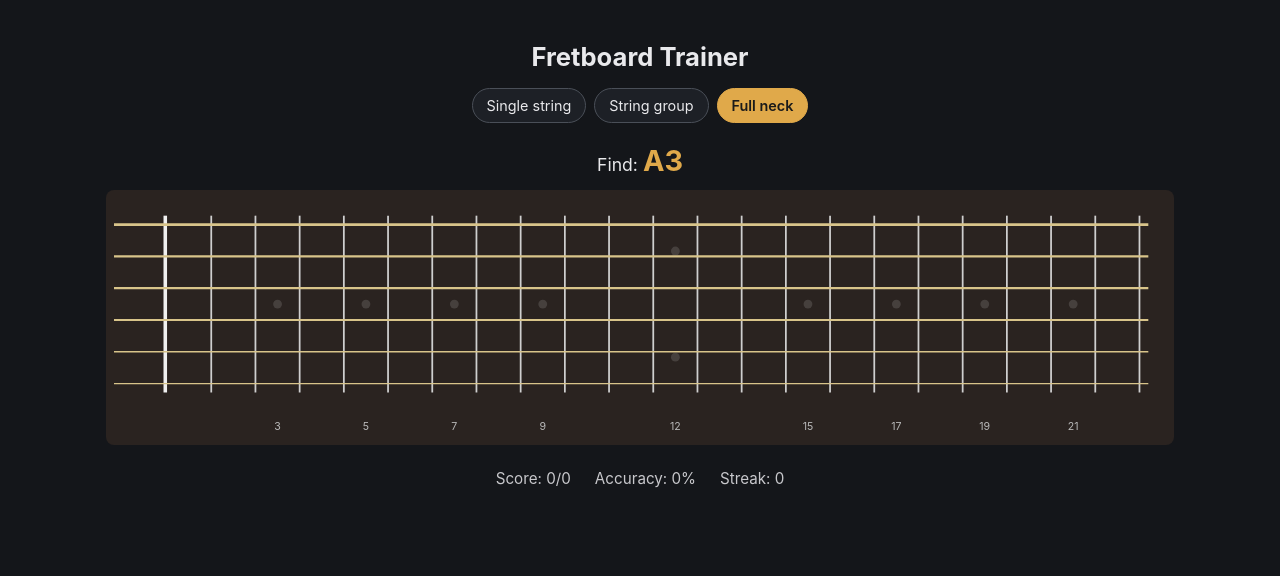
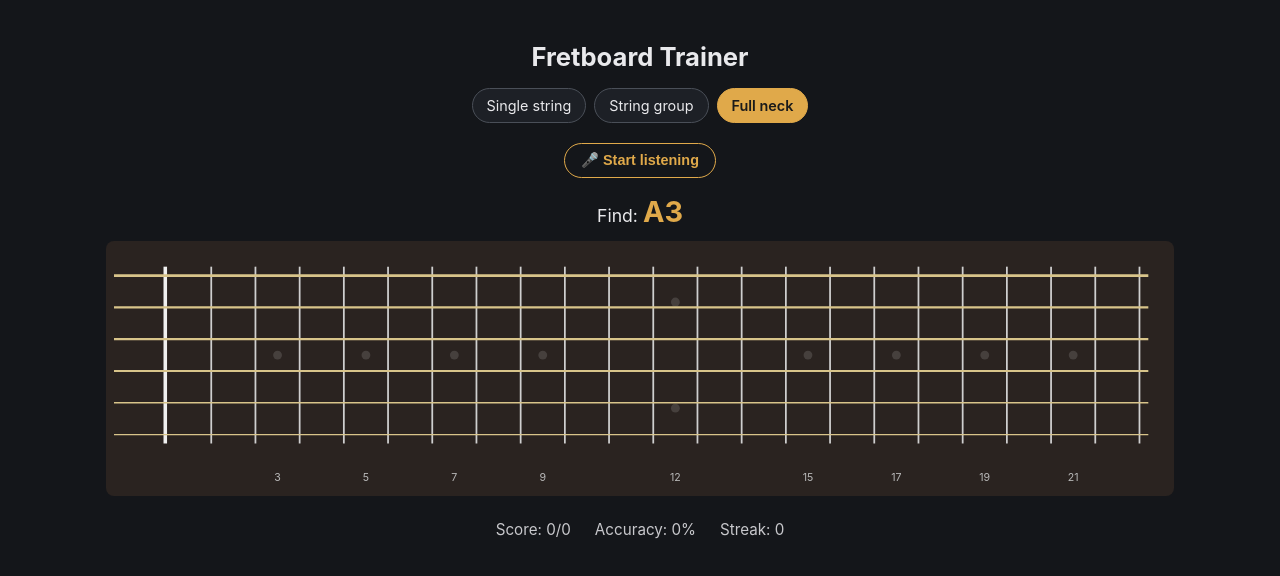
Before and after one commit to PeruvianPesto/fretboard-trainer, a React (Vite) app: page / in a window 1280 px wide. Shown: the top 576 px of the page. Built offline with nearby package versions, Linux system fonts and the light colour scheme.

Commit message:
Added mic input in practice mode

```diff
--- a/package.json
+++ b/package.json
@@ -9,6 +9,7 @@
     "preview": "vite preview"
   },
   "dependencies": {
+    "pitchy": "^4.1.0",
     "react": "^18.3.1",
     "react-dom": "^18.3.1"
   },
--- a/src/App.css
+++ b/src/App.css
@@ -81,6 +81,37 @@ h1 {
   font-weight: 600;
 }
 
+.mic-row {
+  display: flex;
+  align-items: center;
+  justify-content: center;
+  gap: 14px;
+  margin-bottom: 16px;
+  flex-wrap: wrap;
+}
+
+.mic-btn {
+  padding: 8px 16px;
+  border-radius: 20px;
+  border: 1px solid var(--accent);
+  background: transparent;
+  color: var(--accent);
+  cursor: pointer;
+  font-size: 0.9rem;
+  font-weight: 600;
+}
+
+.mic-error {
+  color: var(--wrong);
+  font-size: 0.85rem;
+}
+
+.heard-note {
+  font-size: 0.9rem;
+  color: #c8c8cc;
+  font-variant-numeric: tabular-nums;
+}
+
 .prompt {
   font-size: 1.1rem;
   margin-bottom: 12px;
@@ -90,6 +121,13 @@ h1 {
   font-size: 1.8rem;
   font-weight: 700;
   color: var(--accent);
+}
+
+.feedback-msg {
+  display: block;
+  font-size: 0.85rem;
+  color: var(--wrong);
+  margin-top: 4px;
 }
 
 .fretboard {
--- a/src/App.jsx
+++ b/src/App.jsx
@@ -1,7 +1,13 @@
-import { useEffect, useMemo, useState, useCallback } from 'react'
+import { useEffect, useMemo, useState, useCallback, useRef } from 'react'
 import Fretboard from './components/Fretboard.jsx'
 import Controls, { GROUPS } from './components/Controls.jsx'
-import { cellsForStrings, noteAt, octaveAt, randomChoice } from './lib/fretboard.js'
+import { cellsForStrings, cellsMatchingNote, noteAt, octaveAt, randomChoice } from './lib/fretboard.js'
+import { frequencyToNote } from './lib/pitch.js'
+import { usePitchDetector } from './hooks/usePitchDetector.js'
+
+// How many consecutive stable-pitch frames (~60fps) before a heard note
+// counts as an answer. Filters out attack transients and octave blips.
+const STABLE_FRAMES = 6
 
 export default function App() {
   const [mode, setMode] = useState('all') // 'single' | 'group' | 'all'
@@ -14,6 +20,11 @@ export default function App() {
   const [score, setScore] = useState({ correct: 0, attempts: 0 })
   const [streak, setStreak] = useState(0)
   const [locked, setLocked] = useState(false)
+  const [heard, setHeard] = useState(null) // { note, octave, cents } — currently sung/played pitch
+  const [feedback, setFeedback] = useState(null) // transient "heard the wrong note" message
+
+  const { listening, error: micError, pitch, start: startListening, stop: stopListening } = usePitchDetector()
+  const stableRef = useRef({ note: null, octave: null, count: 0 })
 
   const activeStrings = useMemo(() => {
     if (mode === 'single') return new Set([singleString])
@@ -32,6 +43,8 @@ export default function App() {
     setTargetOctave(octaveAt(cell.stringIndex, cell.fret))
     setCellState({})
     setLocked(false)
+    setFeedback(null)
+    stableRef.current = { note: null, octave: null, count: 0 }
   }, [scopeCells])
 
   // Re-pick whenever the practice scope changes.
@@ -41,6 +54,54 @@ export default function App() {
     setStreak(0)
     // eslint-disable-next-line react-hooks/exhaustive-deps
   }, [mode, singleString, group])
+
+  function handleHeardNote(note, octave) {
+    if (locked || targetNote === null) return
+    const isCorrect = note === targetNote && octave === targetOctave
+
+    setScore((s) => ({ correct: s.correct + (isCorrect ? 1 : 0), attempts: s.attempts + 1 }))
+
+    if (isCorrect) {
+      setStreak((n) => n + 1)
+      setFeedback(null)
+      const matches = cellsMatchingNote(note, octave, [...activeStrings])
+      const newState = {}
+      matches.forEach(({ stringIndex, fret }) => {
+        newState[`${stringIndex}-${fret}`] = 'correct'
+      })
+      setCellState(newState)
+      setLocked(true)
+      setTimeout(pickTarget, 600)
+    } else {
+      setStreak(0)
+      setFeedback(`Heard ${note}${octave} — try again`)
+      setTimeout(() => setFeedback(null), 700)
+    }
+  }
+
+  // Watch the live detected pitch and turn a sustained, stable note into an answer.
+  useEffect(() => {
+    if (!pitch) {
+      stableRef.current = { note: null, octave: null, count: 0 }
+      setHeard(null)
+      return
+    }
+
+    const { note, octave, cents } = frequencyToNote(pitch.frequency)
+    setHeard({ note, octave, cents })
+
+    const s = stableRef.current
+    if (s.note === note && s.octave === octave) {
+      s.count += 1
+    } else {
+      stableRef.current = { note, octave, count: 1 }
+    }
+
+    if (stableRef.current.count === STABLE_FRAMES) {
+      handleHeardNote(note, octave)
+    }
+    // eslint-disable-next-line react-hooks/exhaustive-deps
+  }, [pitch])
 
   function handleCellClick(stringIndex, fret) {
     if (locked || targetNote === null) return
@@ -84,8 +145,21 @@ export default function App() {
         setGroup={setGroup}
       />
 
+      <div className="mic-row">
+        <button className="mic-btn" onClick={listening ? stopListening : startListening}>
+          {listening ? '⏹ Stop listening' : '🎤 Start listening'}
+        </button>
+        {micError && <span className="mic-error">{micError}</span>}
+        {listening && (
+          <span className="heard-note">
+            {heard ? `Hearing: ${heard.note}${heard.octave} (${heard.cents > 0 ? '+' : ''}${heard.cents}¢)` : 'Listening…'}
+          </span>
+        )}
+      </div>
+
       <div className="prompt">
         Find: <span className="target-note">{targetNote}{targetOctave}</span>
+        {feedback && <span className="feedback-msg">{feedback}</span>}
       </div>
 
       <Fretboard activeStrings={activeStrings} cellState={cellState} onCellClick={handleCellClick} />
--- /dev/null
+++ b/src/hooks/usePitchDetector.js
@@ -0,0 +1,89 @@
+import { useCallback, useEffect, useRef, useState } from 'react'
+import { PitchDetector } from 'pitchy'
+
+const FFT_SIZE = 4096
+const CLARITY_THRESHOLD = 0.9 // how confident pitchy is that there's a real fundamental
+const MIN_RMS = 0.01 // gate out silence/room noise
+
+// Listens to the mic and reports the currently detected pitch, if any.
+// Consumers get back { frequency, clarity } or null when nothing clear is playing.
+export function usePitchDetector() {
+  const [listening, setListening] = useState(false)
+  const [error, setError] = useState(null)
+  const [pitch, setPitch] = useState(null)
+
+  const audioCtxRef = useRef(null)
+  const analyserRef = useRef(null)
+  const detectorRef = useRef(null)
+  const bufferRef = useRef(null)
+  const rafRef = useRef(null)
+  const streamRef = useRef(null)
+
+  const tick = useCallback(() => {
+    const analyser = analyserRef.current
+    const detector = detectorRef.current
+    const buffer = bufferRef.current
+    if (!analyser || !detector || !buffer) return
+
+    analyser.getFloatTimeDomainData(buffer)
+
+    let sumSquares = 0
+    for (let i = 0; i < buffer.length; i++) sumSquares += buffer[i] * buffer[i]
+    const rms = Math.sqrt(sumSquares / buffer.length)
+
+    if (rms < MIN_RMS) {
+      setPitch(null)
+    } else {
+      const [frequency, clarity] = detector.findPitch(buffer, audioCtxRef.current.sampleRate)
+      setPitch(clarity >= CLARITY_THRESHOLD && frequency > 0 ? { frequency, clarity } : null)
+    }
+
+    rafRef.current = requestAnimationFrame(tick)
+  }, [])
+
+  const stop = useCallback(() => {
+    if (rafRef.current) cancelAnimationFrame(rafRef.current)
+    rafRef.current = null
+    streamRef.current?.getTracks().forEach((track) => track.stop())
+    streamRef.current = null
+    audioCtxRef.current?.close()
+    audioCtxRef.current = null
+    analyserRef.current = null
+    detectorRef.current = null
+    bufferRef.current = null
+    setListening(false)
+    setPitch(null)
+  }, [])
+
+  const start = useCallback(async () => {
+    if (audioCtxRef.current) return
+    setError(null)
+    try {
+      const stream = await navigator.mediaDevices.getUserMedia({
+        audio: { echoCancellation: false, noiseSuppression: false, autoGainControl: false },
+      })
+      const audioCtx = new (window.AudioContext || window.webkitAudioContext)()
+      const source = audioCtx.createMediaStreamSource(stream)
+      const analyser = audioCtx.createAnalyser()
+      analyser.fftSize = FFT_SIZE
+      source.connect(analyser)
+
+      streamRef.current = stream
+      audioCtxRef.current = audioCtx
+      analyserRef.current = analyser
+      detectorRef.current = PitchDetector.forFloat32Array(analyser.fftSize)
+      bufferRef.current = new Float32Array(analyser.fftSize)
+
+      setListening(true)
+      rafRef.current = requestAnimationFrame(tick)
+    } catch (err) {
+      setError(err.message || 'Microphone access was denied.')
+      setListening(false)
+    }
+  }, [tick])
+
+  // Release the mic if the component unmounts while still listening.
+  useEffect(() => () => stop(), [stop])
+
+  return { listening, error, pitch, start, stop }
+}
--- a/src/lib/fretboard.js
+++ b/src/lib/fretboard.js
@@ -55,3 +55,18 @@ export function cellsForStrings(stringIndices) {
 export function randomChoice(arr) {
   return arr[Math.floor(Math.random() * arr.length)]
 }
+
+// All {stringIndex, fret} cells (within the given strings) that produce
+// the same note+octave — a played pitch can't tell us which string/fret
+// was used, only which pitch was heard, so several cells may all match.
+export function cellsMatchingNote(note, octave, stringIndices) {
+  const cells = []
+  for (const stringIndex of stringIndices) {
+    for (let fret = 0; fret <= FRET_COUNT; fret++) {
+      if (noteAt(stringIndex, fret) === note && octaveAt(stringIndex, fret) === octave) {
+        cells.push({ stringIndex, fret })
+      }
+    }
+  }
+  return cells
+}
--- /dev/null
+++ b/src/lib/pitch.js
@@ -0,0 +1,16 @@
+import { NOTE_NAMES } from './fretboard.js'
+
+const A4_FREQUENCY = 440
+const A4_MIDI = 69
+
+// Convert a frequency in Hz to the nearest note name, octave (SPN, same
+// convention as fretboard.js — E2 is the open low E string), and how far
+// off in cents the played pitch was from that note's center.
+export function frequencyToNote(frequency) {
+  const midiFloat = A4_MIDI + 12 * Math.log2(frequency / A4_FREQUENCY)
+  const midi = Math.round(midiFloat)
+  const cents = Math.round((midiFloat - midi) * 100)
+  const note = NOTE_NAMES[((midi % 12) + 12) % 12]
+  const octave = Math.floor(midi / 12) - 1
+  return { note, octave, cents }
+}
```
Also changed, not shown: .claude/launch.json (added), 1 other file (tests, documents, lock files or other folders).
